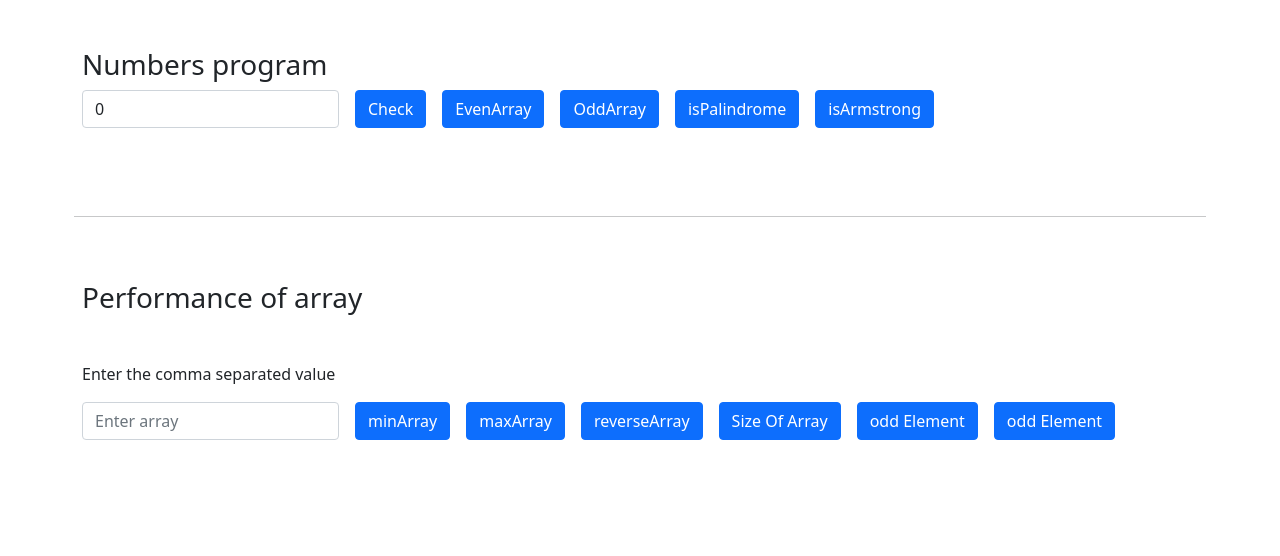
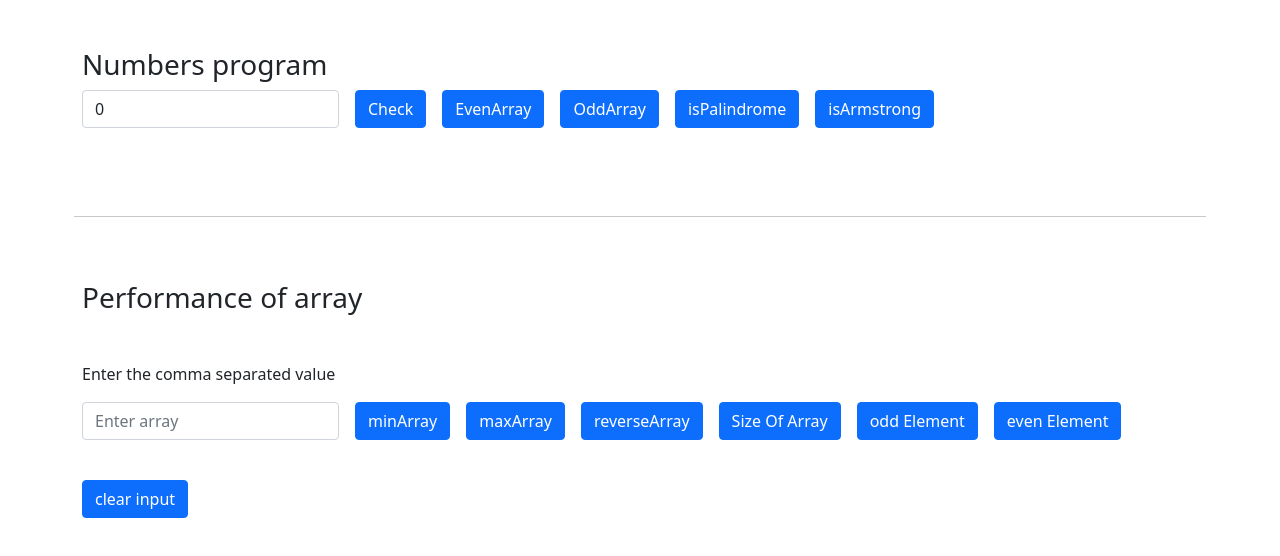
Before and after one commit to Chetana-Bhanarkar/Bootcoding-AngularJS, an Angular app in the folder even-odd-app/: page / in a window 1280 px wide. Shown: the top 556 px of the page. Built offline with nearby package versions, Linux system fonts and the light colour scheme.

Commit message:
Basic Logics on array in Angular

```diff
--- a/even-odd-app/src/app/pages/array/array.component.html
+++ b/even-odd-app/src/app/pages/array/array.component.html
@@ -23,7 +23,10 @@
       <button type="submit" (click)="oddArrayElement()" class="btn btn-primary mb-3">odd Element</button>
     </div>
     <div class="col-auto">
-      <button type="submit" (click)="evenArrayElement()" class="btn btn-primary mb-3">odd Element</button>
+      <button type="submit" (click)="evenArrayElement()" class="btn btn-primary mb-3">even Element</button>
+    </div>
+    <div class="col-auto">
+      <button type="submit" (click)="clear()" class="btn btn-primary mb-3">clear input</button>
     </div>
   </form>
 </div>
--- a/even-odd-app/src/app/pages/array/array.component.ts
+++ b/even-odd-app/src/app/pages/array/array.component.ts
@@ -59,7 +59,21 @@ export class ArrayComponent {
         array.push(nums[i]);
       }
     }
-    this.result = " "+ array;
+    this.result = "Odd element is "+ array;
+  }
+  evenArrayElement(){
+    let array = []
+    let nums = this.elements.split(',').map(Number);
+    for(let i=0;i<nums.length;i++){
+      if(nums[i]%2 == 0){
+        array.push(nums[i]);
+      }
+    }
+    this.result = "Even element is "+ array;
   }
 
+  clear(){
+    this.elements = "";
+    this.result = " ";
+  }
 }
```
